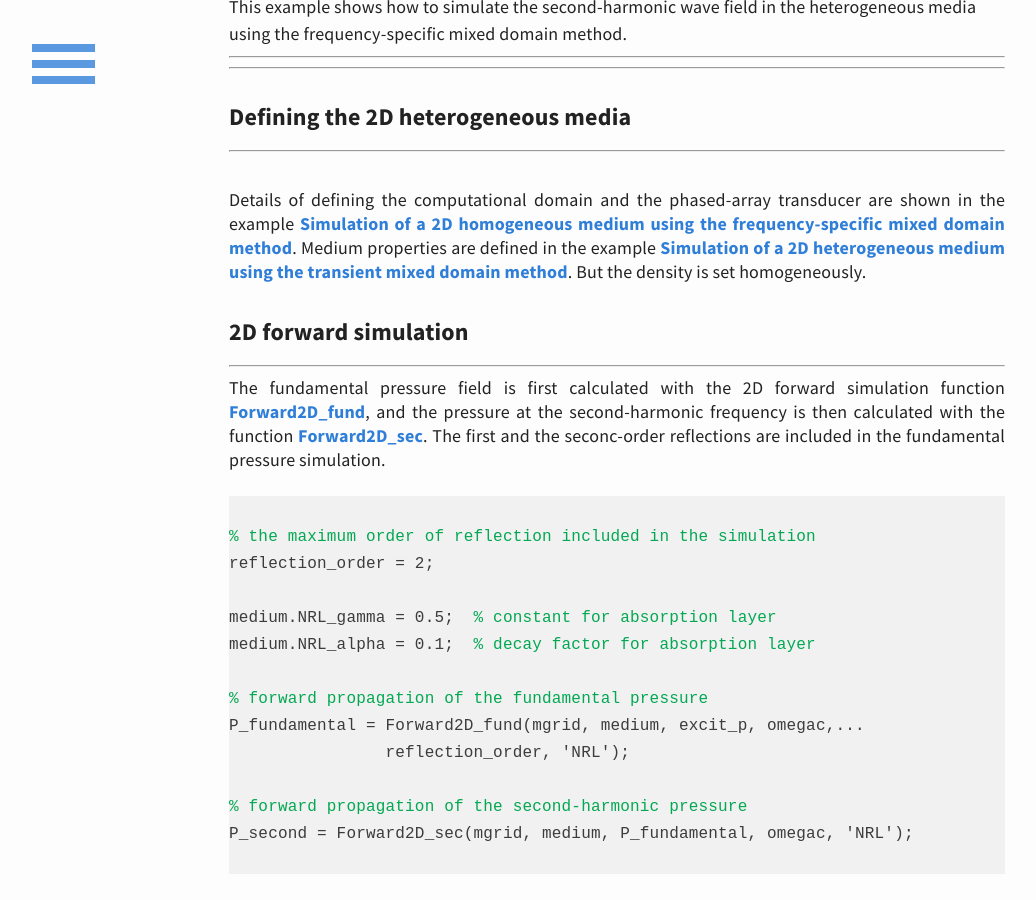
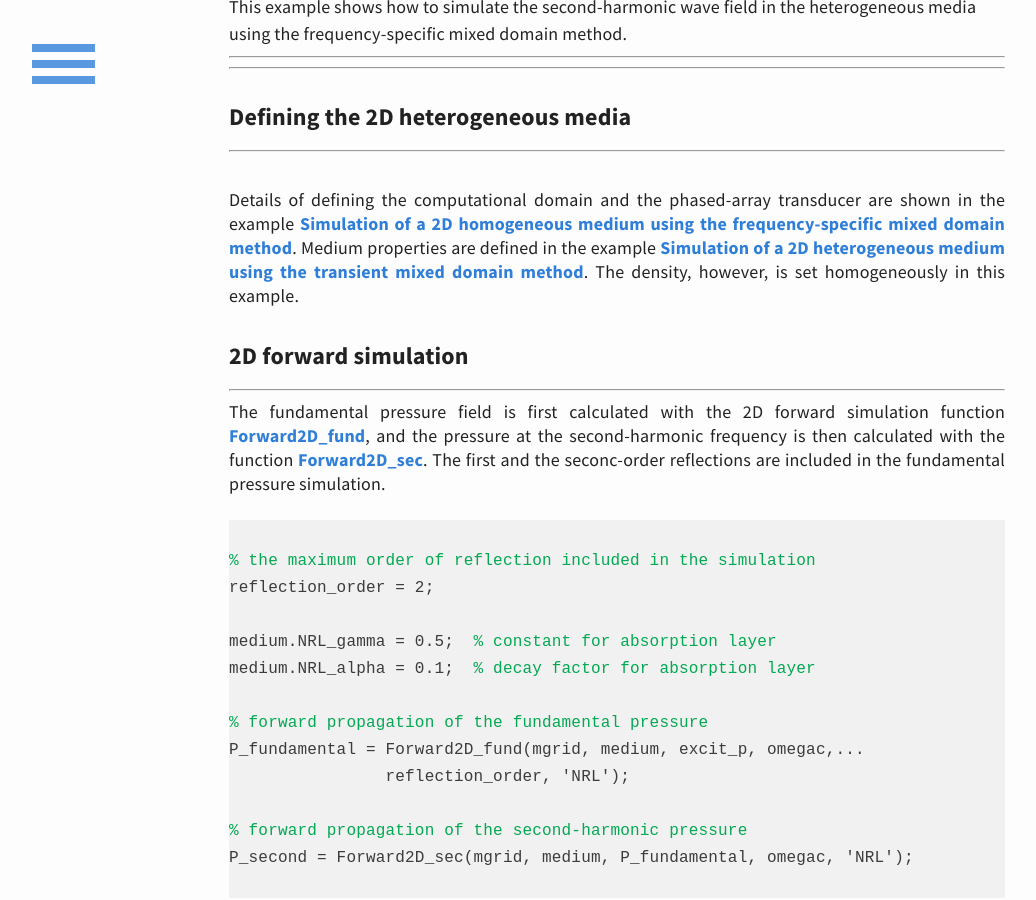
Before and after one commit to m-SOUND/mSOUND, a Jekyll site: the page built from _posts/2019-07-28-FSMDM_2D_heterogeneous.html, in a window 1280 px wide and 900 px high, scrolled down 388 px. Shown: the whole window, without its empty margins (23-1059 px from the left). Built offline with Jekyll 4.4.1, drawn with Linux system fonts in a browser that asks for light colours.

Commit message:
Update 2019-07-28-FSMDM_2D_heterogeneous.html

```diff
--- a/_posts/2019-07-28-FSMDM_2D_heterogeneous.html
+++ b/_posts/2019-07-28-FSMDM_2D_heterogeneous.html
@@ -21,8 +21,8 @@ Details of defining the computational domain and the phased-array transducer are
  Simulation of a 2D homogeneous medium using the frequency-specific mixed domain method</a>.
 Medium properties are defined in the example
   <a href="https://m-sound.github.io/mSOUND/TMDM_2D_heterogeneous">
-   Simulation of a 2D heterogeneous medium using the transient mixed domain method</a>. But the density
- is set homogeneously.
+   Simulation of a 2D heterogeneous medium using the transient mixed domain method</a>. The density, however,
+ is set homogeneously in this example.
 
 <!---2D forward Simulation--->
 <h6>2D forward simulation</h6>
```
